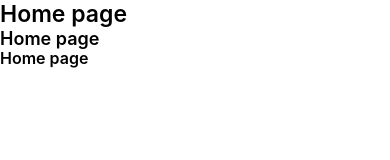
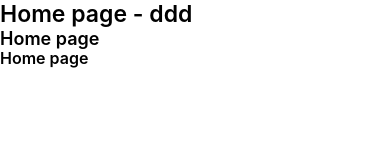
Before and after one commit to kkatsavaros/React-Native-MyMobileApp, a React Native app: screen / in a window 390 px wide. Shown: the top 160 px of the page. Built offline with nearby package versions, Linux system fonts and the light colour scheme.

Commit message:
test Header change

```diff
--- a/screens/Home/Home.js
+++ b/screens/Home/Home.js
@@ -8,7 +8,7 @@ import globalStyle from '../../assets/styles/globalStyle';
 const Home = () => {
   return (
     <SafeAreaView style={[globalStyle.backgroundWhite, globalStyle.flex]}>
-      <Header title={'Home page'} type={1} />
+      <Header title={'Home page - ddd'} type={1} />
       <Header title={'Home page'} type={2} />
       <Header title={'Home page'} type={3} />
     </SafeAreaView>
```
